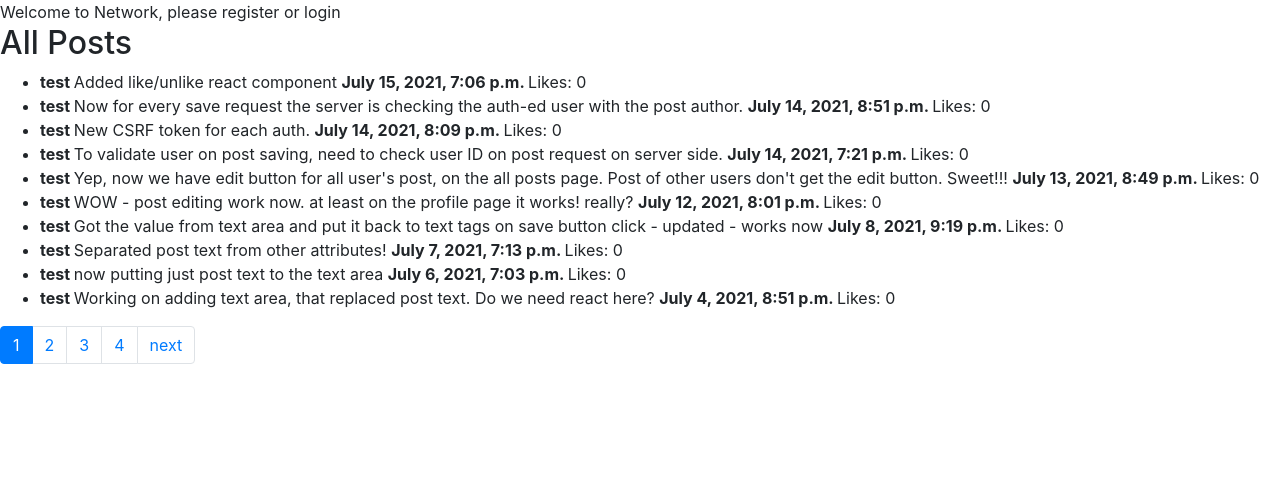
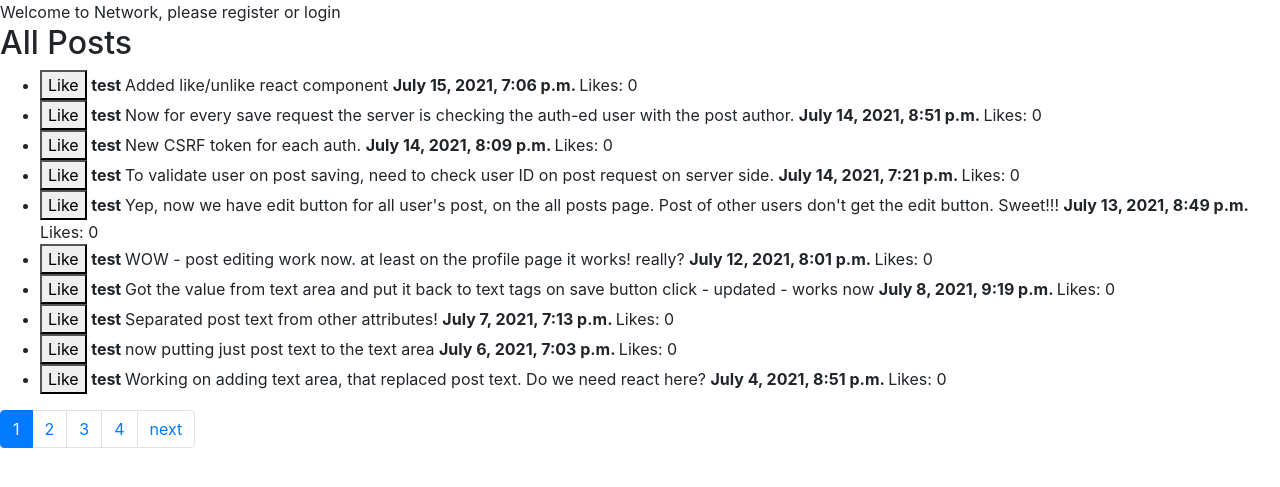
Before and after one commit to allensuvorov/CS50_web_project_network, a Django app: page / in a window 1280 px wide. Shown: the part 56-543 px from the top of the page. Run offline with Django 3.2, Linux system fonts and the light colour scheme; data comes from the database, SQL or seed files in the repository; both versions use the stored data as it was after the commit; some libraries are stand-ins or nearby versions.

Commit message:
Added like/unlike button react component.

```diff
--- a/network/static/network/like_button.js
+++ b/network/static/network/like_button.js
@@ -0,0 +1,38 @@
+'use strict';
+
+const l = React.createElement;
+
+class LikeButton extends React.Component {
+    constructor(props) {
+        super(props);
+        this.state = { liked: false };
+    }
+
+    render() {
+        if (this.state.liked) {
+            return l(
+                'button',
+                { onClick: () => this.setState({ liked: false }) },
+                'Unlike'
+              );
+            // return 'You liked comment number ' + this.props.postID;
+        }
+
+        return l(
+            'button',
+            { onClick: () => this.setState({ liked: true }) },
+            'Like'
+        );
+    }
+    }
+
+// Find all DOM containers, and render Like buttons into them.
+document.querySelectorAll('.like_button_container')
+  .forEach(domContainer => {
+    // Read the comment ID from a data-* attribute.
+    const postID = parseInt(domContainer.dataset.postid, 10);
+    ReactDOM.render(
+      l(LikeButton, { postID: postID }),
+      domContainer
+    );
+  });
--- a/network/templates/network/index.html
+++ b/network/templates/network/index.html
@@ -27,11 +27,11 @@
     <ul>
         {% for post in page_obj %}
             <li class="post" >
+                <react class="like_button_container" data-postid="{{post.id}}"></react>
                 <b> {{post.author}} </b>
                 <text id="{{post.id}}"> {{post.text}} </text>
                 <b> {{post.date_time}} </b>
                 <likes> Likes: {{post.likes_count}} </likes>
-                <div class="like_button_container" data-postid="{{post.id}}"></div>
                 {% comment %} add edit button if user is auth-ed user {% endcomment %}
                 {% if user_id == post.author.id %}
                     <react class="edit_button_container" data-postid="{{post.id}}"></react>
```
Also changed, not shown: db.sqlite3.
